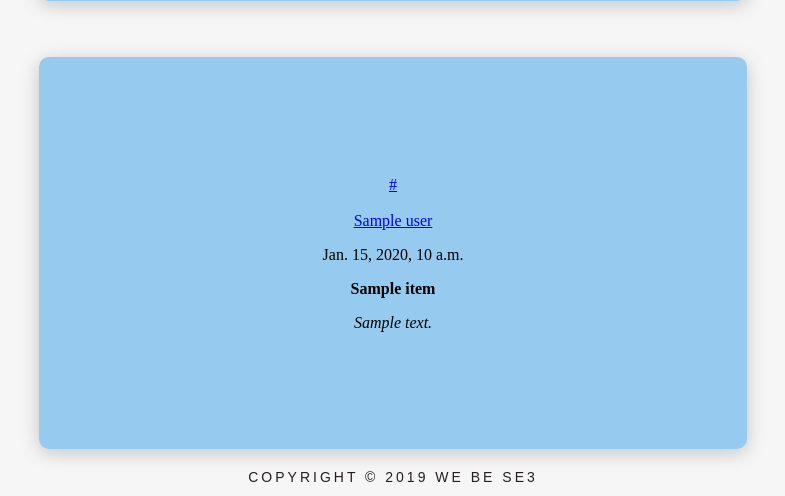
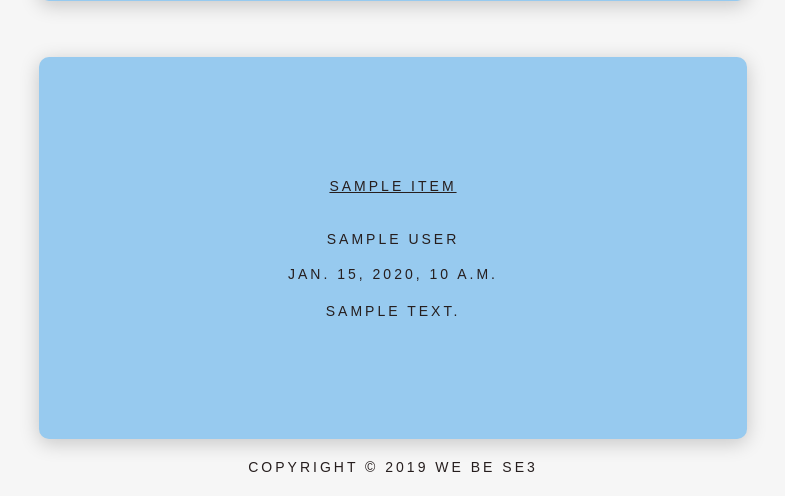
Before and after one commit to mpmckenz/djangit, a Django app: template djangit/templates/homepage.html in a window 1280 px wide. Shown: the part 664-1160 px from the top of the page, without its empty margins (247-1032 px from the left). After the commit the page ends 1136 px from the top, so only its background shows below. Run offline with Django 3.2, Linux system fonts and the light colour scheme; the template is opened without the code that fills it: most values are stand-ins (such as "Sample title", 1, 10 or a date in 2020); some libraries are stand-ins or nearby versions.

Commit message:
fixing post card

```diff
--- a/djangit/templates/homepage.html
+++ b/djangit/templates/homepage.html
@@ -112,16 +112,14 @@
     {% for item in posts %}
     <div class="card">
       <br />
-      <a href="r/{{ item.url }}">{{ item.url }}</a>
+      <a href="r/{{ item.url }}" class="words">{{ item.title }}</a>
       <br />
       <br />
-      <a href="/user/{{ item.user }}">{{ item.user }}</a>
-      <p>{{ item.date_created }}</p>
+      <p class="words">{{ item.user }}
+      <p class="words">{{ item.date_created }}</p>
+
       <p>
-        <b>{{ item.title }}</b>
-      </p>
-      <p>
-        <i>{{ item.body }}</i>
+        <i class="words">{{ item.body }}</i>
       </p>
     </div>
     <br />
```
Also changed, not shown: djangit/migrations/0001_initial.py, djangit/migrations/0002_djangituser_email.py (deleted).
